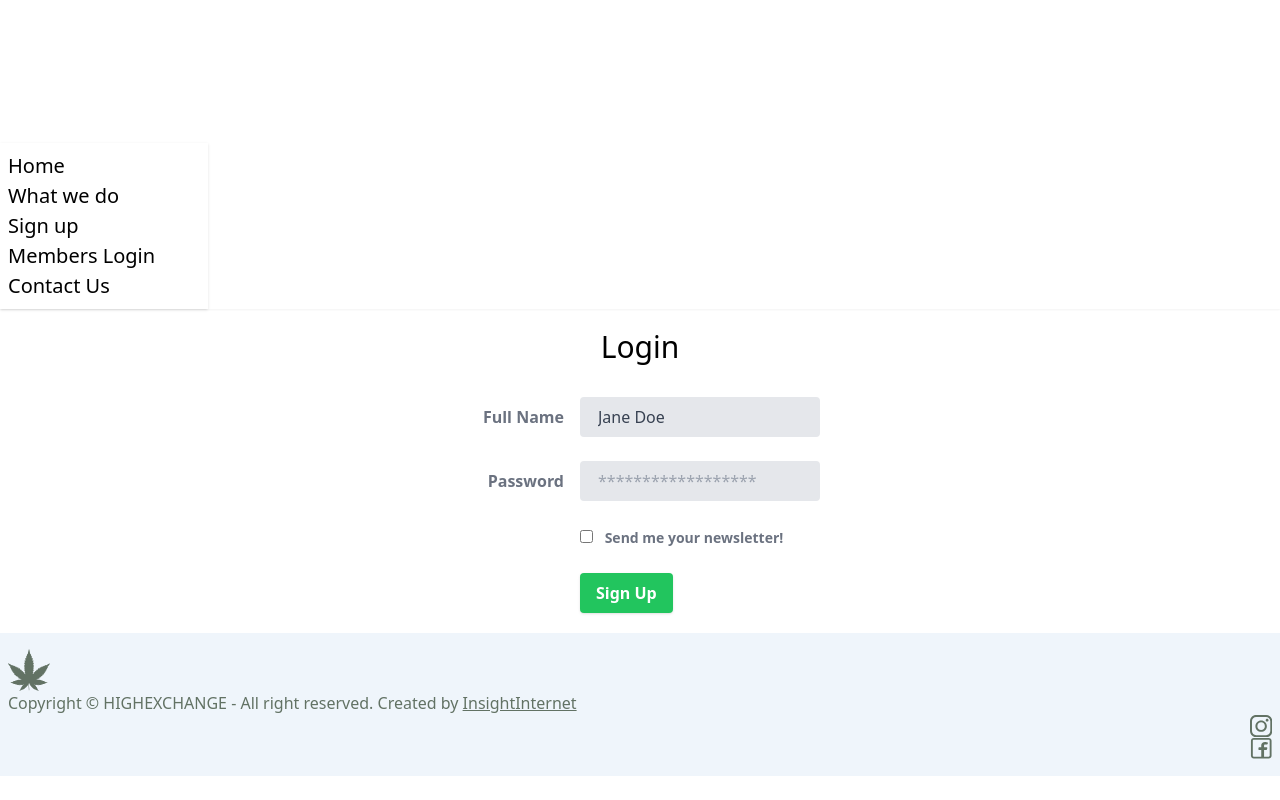
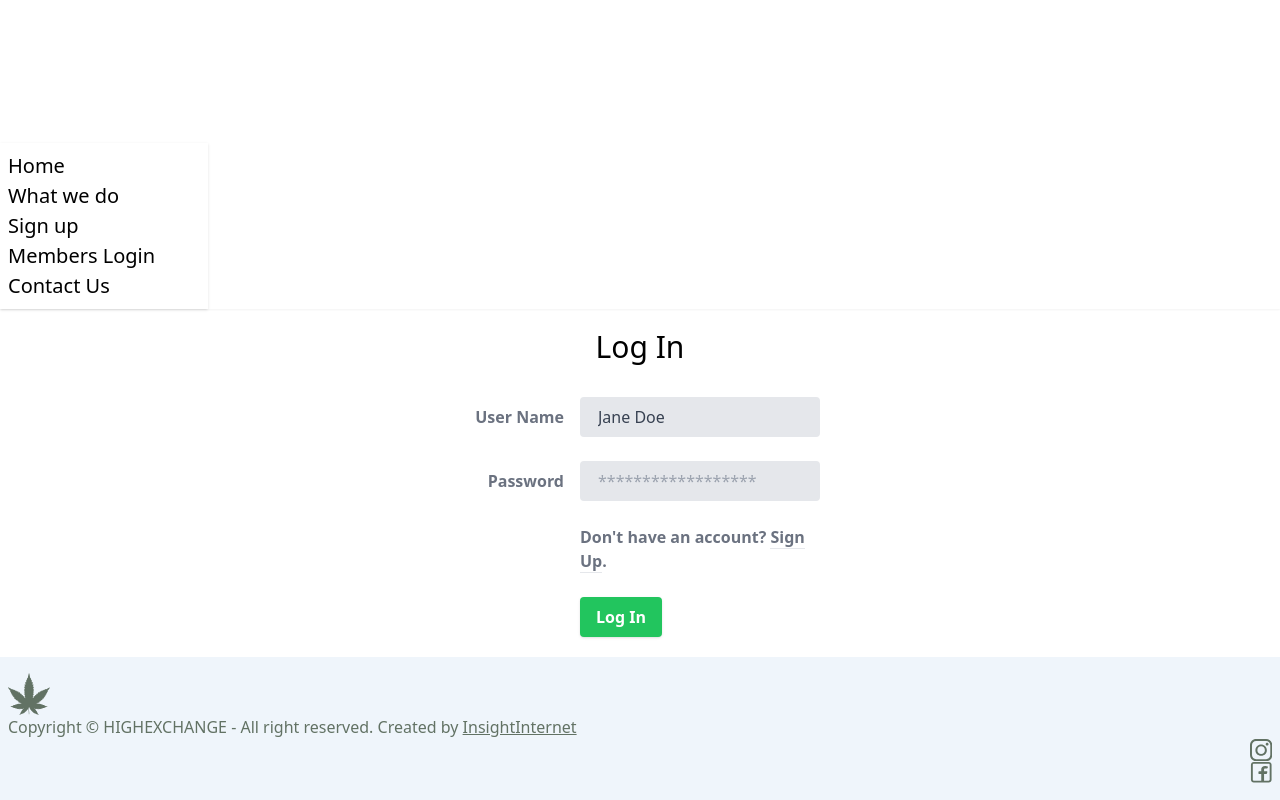
Before and after one commit to matherton/cannaExchange, a Vue app: page /cannaExchange/member-login in a window 1280 px wide. Shown: the part 1278-2078 px from the top of the page. Before the commit the page ends 2054 px from the top, so only its background shows below. Built offline with nearby package versions, Linux system fonts and the light colour scheme.

Commit message:
Added link to sign up and sorted out copy

```diff
--- a/src/components/LoginForm.vue
+++ b/src/components/LoginForm.vue
@@ -1,13 +1,16 @@
+<script setup>
+import { RouterLink } from "vue-router";
+</script>
 <template lang="">
   <form class="w-full max-w-sm">
-    <h2 class="mb-8 text-3xl text-center">Login</h2>
+    <h2 class="mb-8 text-3xl text-center">Log In</h2>
     <div class="md:flex md:items-center mb-6">
       <div class="md:w-1/3">
         <label
           class="block text-gray-500 font-bold md:text-right mb-1 md:mb-0 pr-4"
-          for="inline-full-name"
+          for="inline-user-name"
         >
-          Full Name
+          User Name
         </label>
       </div>
       <div class="md:w-2/3">
@@ -40,8 +43,12 @@
     <div class="md:flex md:items-center mb-6">
       <div class="md:w-1/3"></div>
       <label class="md:w-2/3 block text-gray-500 font-bold">
-        <input class="mr-2 leading-tight" type="checkbox" />
-        <span class="text-sm"> Send me your newsletter! </span>
+        Don't have an account?
+        <router-link
+          class="no-underline border-b border-blue text-blue"
+          to="/cannaExchange/sign-up"
+          >Sign Up</router-link
+        >.
       </label>
     </div>
     <div class="md:flex md:items-center">
@@ -51,7 +58,7 @@
           class="shadow bg-green-500 hover:bg-green-400 focus:shadow-outline focus:outline-none text-white font-bold py-2 px-4 rounded"
           type="button"
         >
-          Sign Up
+          Log In
         </button>
       </div>
     </div>
```
